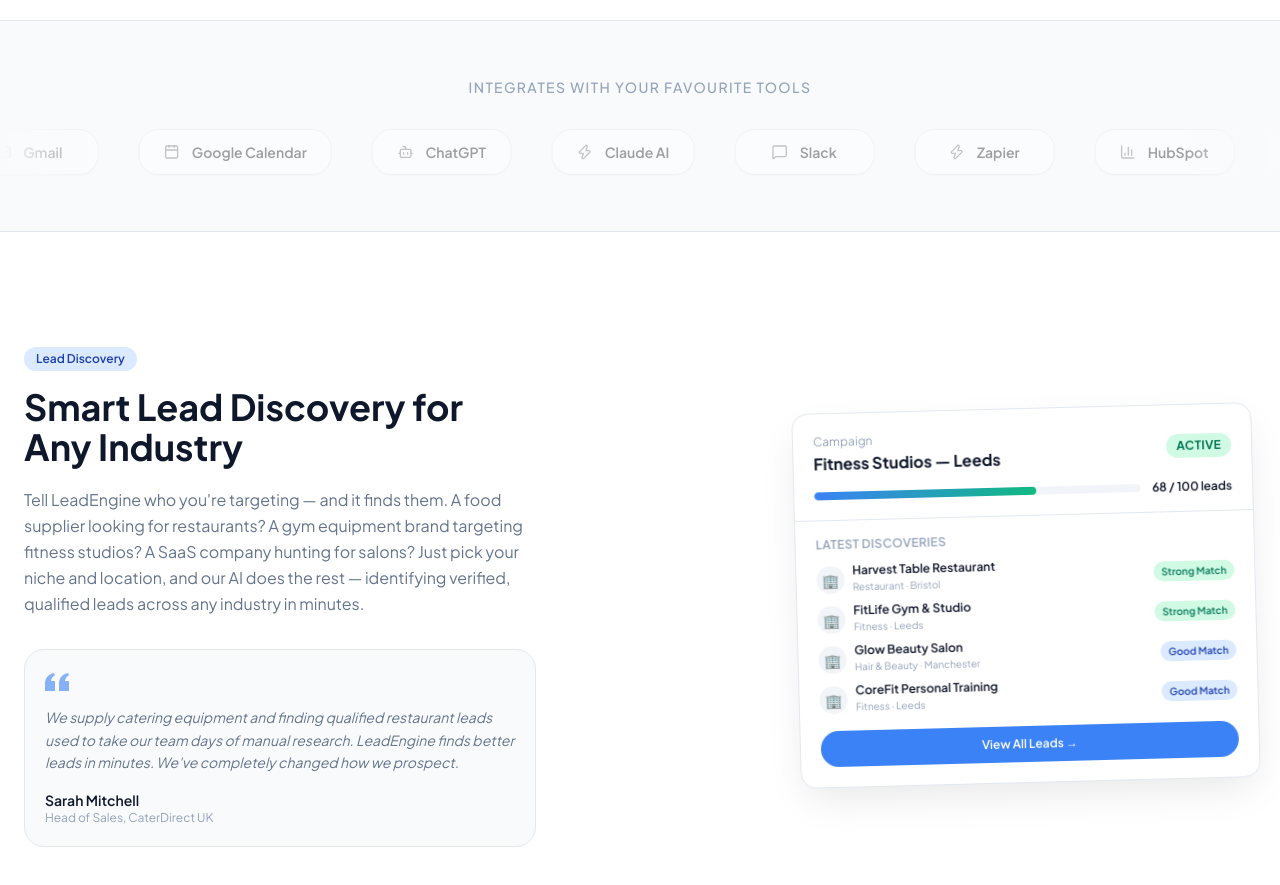
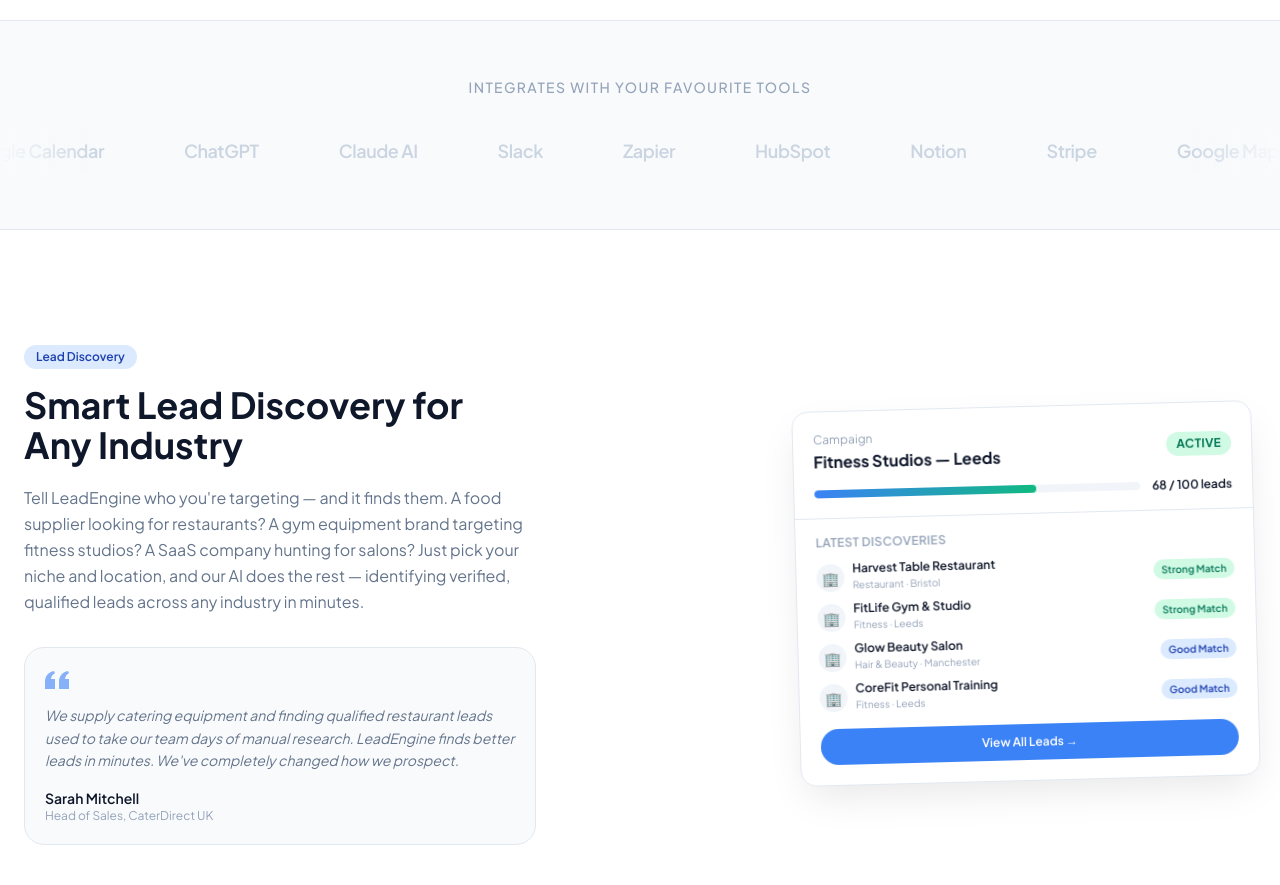
Before and after one commit to weautomatex-gif/leadengine-site, a Next.js app: page / in a window 1280 px wide. Shown: the part 820-1705 px from the top of the page. Built offline with nearby package versions, Linux system fonts and the light colour scheme; no server answers.

Commit message:
Real SVG brand logos in trust bar

```diff
--- a/src/components/sections/TrustBar.tsx
+++ b/src/components/sections/TrustBar.tsx
@@ -1,32 +1,12 @@
 'use client'
 
-import {
-  MapPin,
-  Search,
-  Mail,
-  Calendar,
-  Bot,
-  Zap,
-  MessageSquare,
-  BarChart3,
-  FileText
-} from 'lucide-react'
-
-const tools = [
-  { name: 'Google Maps', icon: MapPin },
-  { name: 'Google', icon: Search },
-  { name: 'Gmail', icon: Mail },
-  { name: 'Google Calendar', icon: Calendar },
-  { name: 'ChatGPT', icon: Bot },
-  { name: 'Claude AI', icon: Zap },
-  { name: 'Slack', icon: MessageSquare },
-  { name: 'Zapier', icon: Zap },
-  { name: 'HubSpot', icon: BarChart3 },
-  { name: 'Notion', icon: FileText },
+const brands = [
+  'Google Maps', 'Gmail', 'Google Calendar', 'ChatGPT', 'Claude AI',
+  'Slack', 'Zapier', 'HubSpot', 'Notion', 'Stripe'
 ]
 
 // Duplicate for seamless loop
-const allTools = [...tools, ...tools]
+const allBrands = [...brands, ...brands]
 
 export default function TrustBar() {
   return (
@@ -47,15 +27,14 @@
           style={{ background: 'linear-gradient(to left, #F8FAFC, transparent)' }}
         />
 
-        <div className="marquee-track">
-          {allTools.map((tool, i) => (
-            <div
+        <div className="marquee-track flex gap-12 sm:gap-20 py-2">
+          {allBrands.map((brand, i) => (
+            <span
               key={i}
-              className="flex-shrink-0 mx-5 px-6 py-3 rounded-xl bg-white border border-[#E2E8F0] shadow-sm flex items-center gap-3 transition-all duration-300 grayscale opacity-40 hover:grayscale-0 hover:opacity-100 min-w-[140px] justify-center"
+              className="text-lg font-semibold text-[#CBD5E1] hover:text-[#64748B] transition-colors duration-300 tracking-tight whitespace-nowrap cursor-default"
             >
-              <tool.icon className="w-4 h-4 text-[#64748B]" />
-              <span className="text-sm font-semibold text-[#0F172A] whitespace-nowrap">{tool.name}</span>
-            </div>
+              {brand}
+            </span>
           ))}
         </div>
       </div>
```
